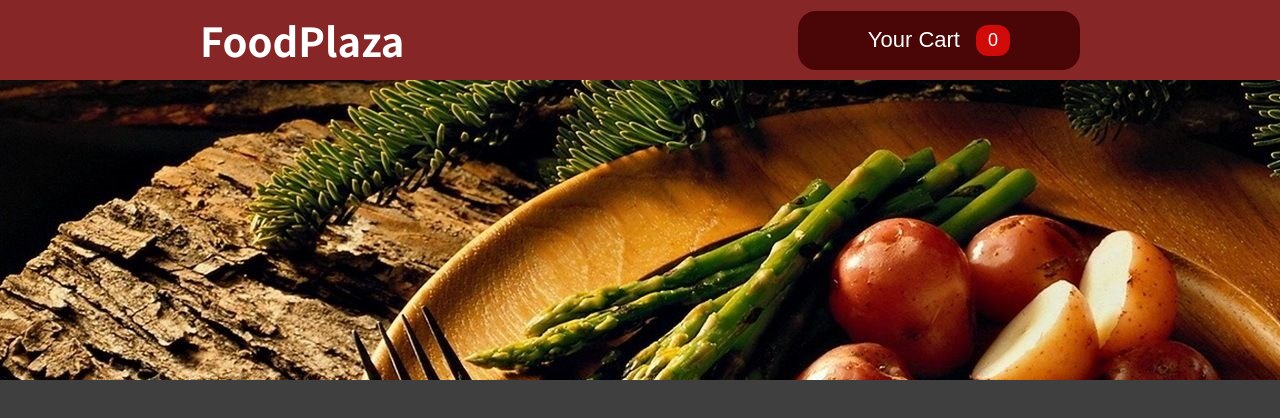
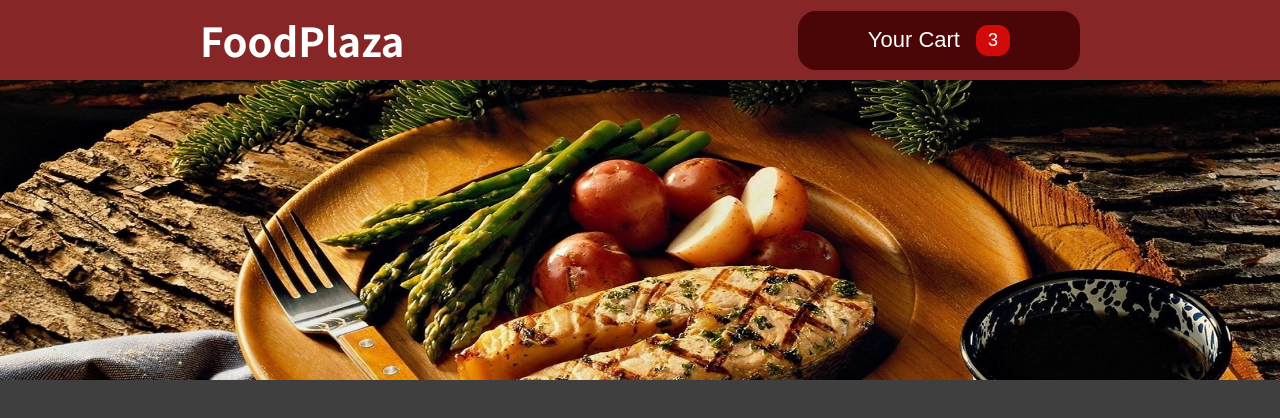
Before and after one commit to amant2904/food-plaza-restaurant-app, a React (Create React App) app: page / in a window 1280 px wide. Shown: the top 418 px of the page. Built offline with nearby package versions, Linux system fonts and the light colour scheme.

Commit message:
used another approach for using image and cartButton

```diff
--- /dev/null
+++ b/src/Components/Layout/CartButton.css
@@ -0,0 +1,27 @@
+button{
+    padding: 14px 70px;
+    border-radius: 18px;
+    background-color: #4a0606;
+    border: none;
+    color: white;
+    cursor: pointer;
+    display: flex;
+    align-items: center;
+    justify-content: space-between;
+    box-sizing: border-box;
+}
+.cartBtn_text{
+    margin: 0px 10px 0px 0px;
+    font-size: 22px;
+}
+.cartItems_count{
+    background-color: #d10a0a;
+    padding: 5px 12px;
+    border-radius: 12px;
+    text-align: center;
+    margin: 0px 0px 0px 6px;
+    font-size: 18px;
+    display: flex;
+    align-items: center;
+    justify-content: center;
+}
--- /dev/null
+++ b/src/Components/Layout/CartButton.js
@@ -0,0 +1,13 @@
+import React from "react";
+import "./CartButton.css";
+
+const CartButton = () => {
+    return (
+        <button>
+            <span className='cartBtn_text'>Your Cart</span>
+            <span className='cartItems_count'>3</span>
+        </button>
+    )
+}
+
+export default CartButton;
--- a/src/Components/Layout/Header.css
+++ b/src/Components/Layout/Header.css
@@ -12,35 +12,7 @@
     color: white;
     font-size: 40px;
 }
-.navbar button{
-    padding: 14px 70px;
-    border-radius: 18px;
-    background-color: #4a0606;
-    border: none;
-    color: white;
-    cursor: pointer;
-    display: flex;
-    align-items: center;
-    justify-content: space-between;
-    box-sizing: border-box;
-}
-.navbar button p{
-    margin: 0px 10px 0px 0px;
-    font-size: 22px;
-}
-.navbar button div{
-    background-color: #d10a0a;
-    padding: 5px 12px;
-    border-radius: 12px;
-    text-align: center;
-    margin: 0px 0px 0px 6px;
-    font-size: 18px;
-    display: flex;
-    align-items: center;
-    justify-content: center;
-}
-.header_img{
-    background-image: url(../../Images/header_img.jpg);
+header div img{
     height: 300px;
     width: 100%;
 }
--- a/src/Components/Layout/Header.js
+++ b/src/Components/Layout/Header.js
@@ -1,17 +1,18 @@
 import React from 'react';
 import "./Header.css";
+import headerImage from "../../assets/header_img.jpg";
+import CartButton from './CartButton';
 
 const Header = () => {
     return (
         <header>
             <nav className='navbar'>
                 <h1>FoodPlaza</h1>
-                <button>
-                    <p>Your Cart</p>
-                    <div>0</div>
-                </button>
+                <CartButton />
             </nav>
-            <div className="header_img"></div>
+            <div>
+                <img src={headerImage} alt="Delicious Dishes" />
+            </div>
         </header>
     )
 }
```
Also changed, not shown: src/assets/header_img.jpg (renamed from src/Images/header_img.jpg).
